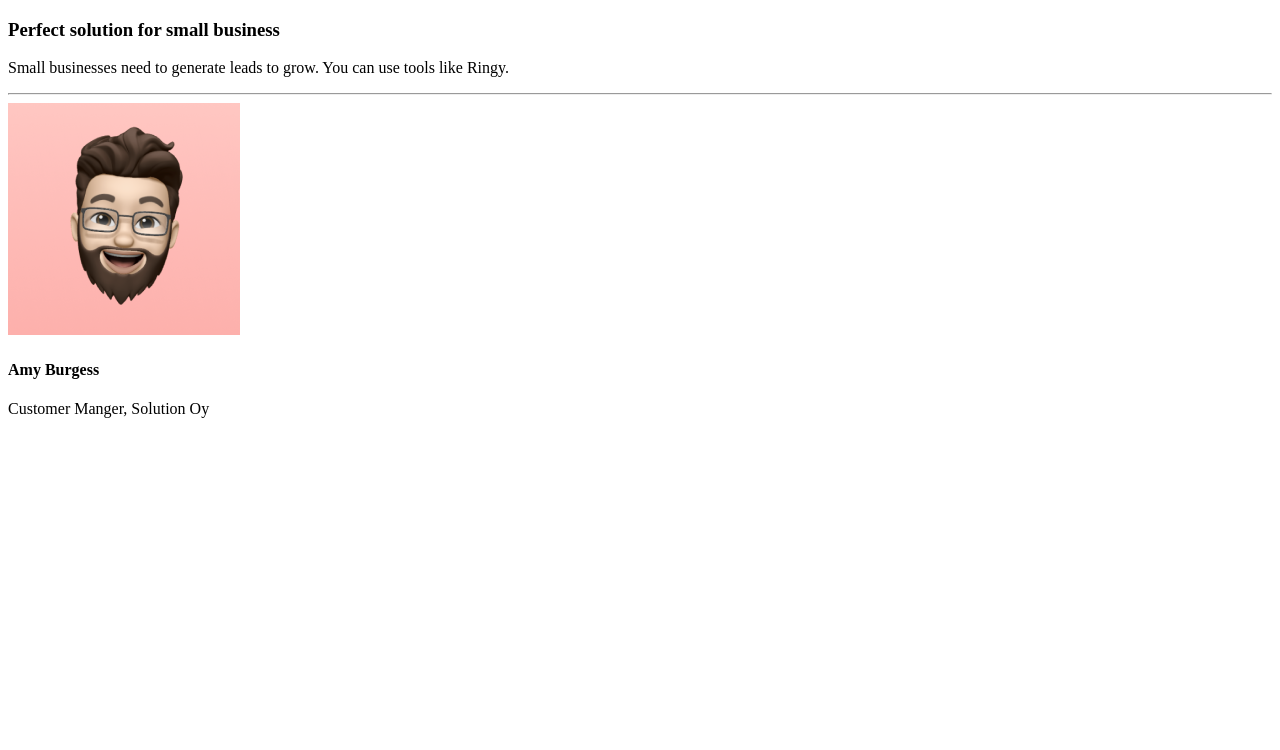
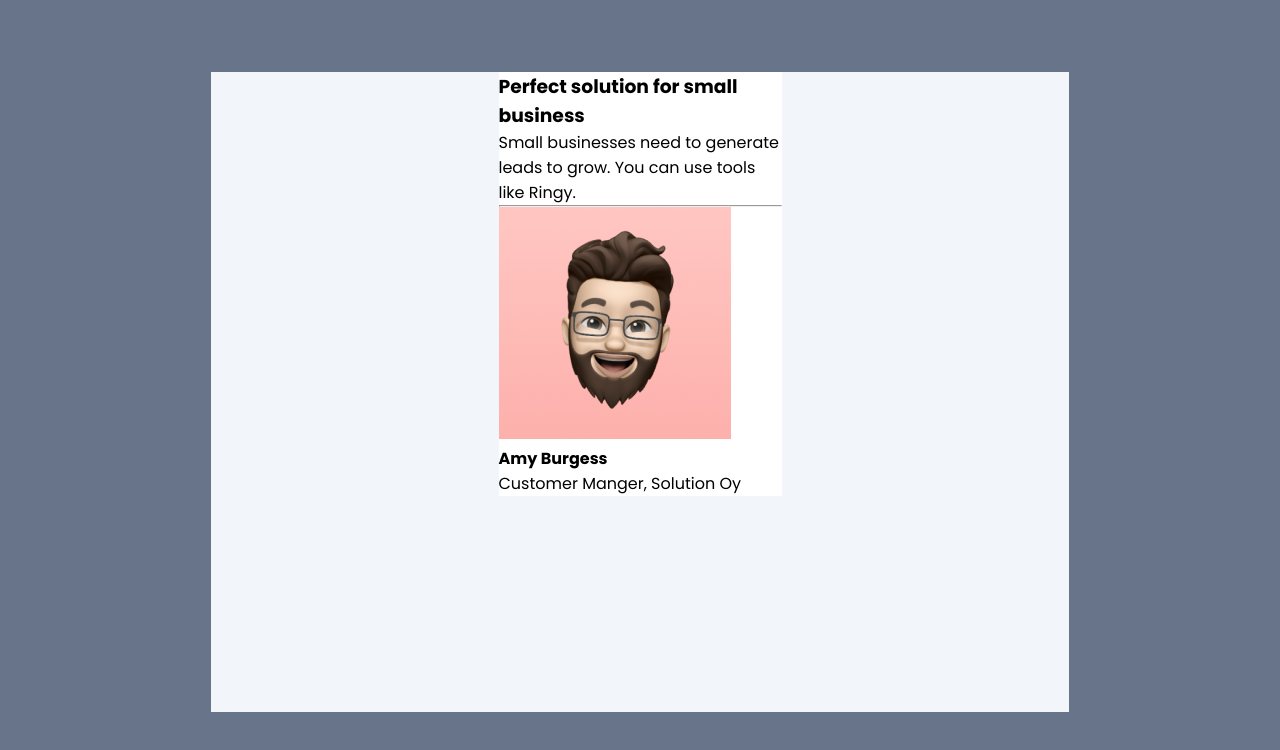
Before and after one commit to abunaim5/business-blog-card, a plain HTML site: page index.html in a window 1280 px wide. Drawn offline with Linux system fonts and the light colour scheme.

Commit message:
created style.css file and added styles

```diff
--- a/index.html
+++ b/index.html
@@ -5,19 +5,24 @@
     <meta charset="UTF-8">
     <meta name="viewport" content="width=device-width, initial-scale=1.0">
     <title>Document</title>
+    <link rel="shortcut icon" href="favicon.ico" type="image/x-icon">
+    <link rel="stylesheet" href="styles/style.css">
 </head>
 
 <body>
+    <!-- Blog section start -->
     <section class="container">
         <div class="card-container">
             <h3 class="blog-title">Perfect solution for small business</h3>
             <p class="blog-description">Small businesses need to generate leads to grow. You can use tools like Ringy.
             </p>
             <hr>
+            <!-- Author section start -->
             <div class="author-content">
                 <div class="author-img">
                     <img src="images/avatar-image-business-card.png" alt="" id="author-img">
                 </div>
+                <!-- Author info start -->
                 <div class="author-info">
                     <h4 class="author-name">Amy Burgess</h4>
                     <p class="author-title">Customer Manger, Solution Oy</p>
--- /dev/null
+++ b/styles/style.css
@@ -0,0 +1,34 @@
+@import url('https://fonts.googleapis.com/css2?family=Lato:wght@300;400;700;900&family=Poppins:wght@400;500;600;700;800&display=swap');
+
+/* Common shared styles */
+* {
+    margin: 0;
+    padding: 0;
+    box-sizing: border-box;
+    font-family: 'Lato', sans-serif;
+    font-family: 'Poppins', sans-serif;
+}
+
+html {
+    font-size: 16px;
+}
+
+body {
+    background-color: #677489;
+}
+
+/* Blog section styles */
+.container {
+    background-color: #F2F5F9;
+    width: 67%;
+    max-width: 1280px;
+    height: 50vw;
+    margin: 72px auto;
+}
+
+.card-container {
+    background-color: #FFFFFF;
+    width: 33%;
+    max-width: 427px;
+    margin: 0 auto;
+}
```
